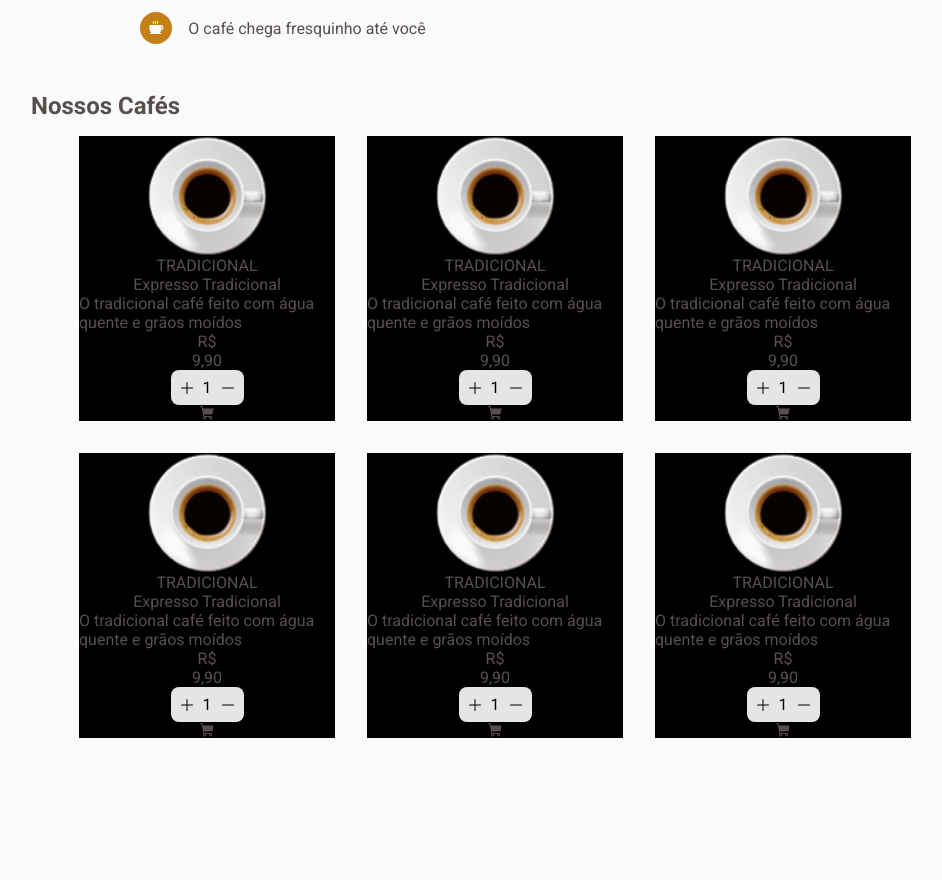
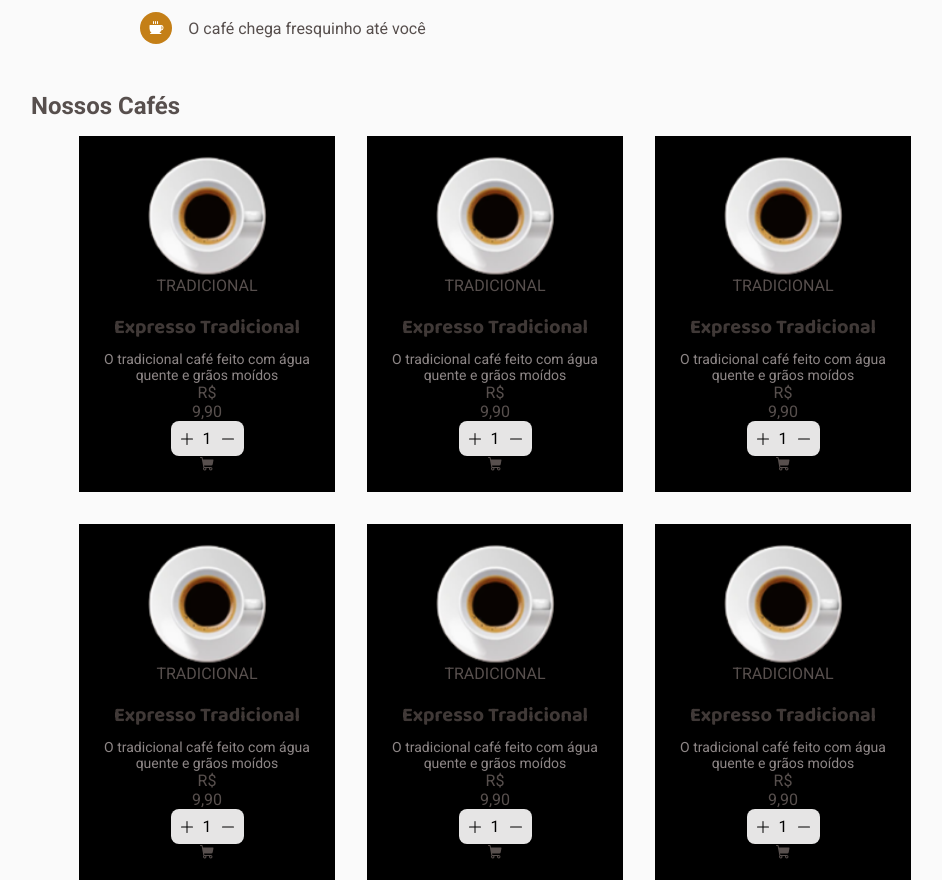
Before and after one commit to caiolemedev/Rocketseat_Desafios_CoffeDelivery, a React (Vite) app in the folder CoffeeDelivery/: page / in a window 1280 px wide. Shown: the part 660-1540 px from the top of the page, without its empty margins (129-1071 px from the left). Before the commit the page ends 1398 px from the top, so only its background shows below. Built offline with nearby package versions, Linux system fonts and the light colour scheme.

Commit message:
adding coffee card style
adding coffee card style

```diff
--- a/CoffeeDelivery/src/pages/Home/components/CoffeeCard/index.tsx
+++ b/CoffeeDelivery/src/pages/Home/components/CoffeeCard/index.tsx
@@ -8,8 +8,8 @@ export function CoffeeCard() {
     <CoffeeCountainer>
       <img src={expresso} alt="expresso" />
       <p>TRADICIONAL</p>
-      <p>Expresso Tradicional</p>
-      <p>O tradicional café feito com água quente e grãos moídos</p>
+      <p className='CoffeeName'>Expresso Tradicional</p>
+      <p className='CoffeeDescription'>O tradicional café feito com água quente e grãos moídos</p>
       <span>R$</span><span>9,90</span>
 
       <ButtonContainer>
--- a/CoffeeDelivery/src/pages/Home/components/CoffeeCard/styles.ts
+++ b/CoffeeDelivery/src/pages/Home/components/CoffeeCard/styles.ts
@@ -11,10 +11,32 @@ export const CoffeeCountainer = styled.div`
   justify-content: center;
   flex-direction: column;
   flex-wrap: wrap;
+  padding: 1.25rem;
 
   img {
     width: 7.5rem;
   }
+
+  .CoffeeName {
+    margin-top: 1rem;
+    font-family: "Baloo 2";
+    font-size: 1.25rem;
+    font-weight: 700;
+    text-align: center;
+    color: ${props => props.theme["base-subtitle"]};
+  }
+
+  .CoffeeDescription {
+    margin-top: 0.5rem;
+    font-size: 0.875rem;
+    text-align: center;
+    color: ${props => props.theme["base-label"]};
+  }
+`
+
+export const CoffeeType = styled.div`
+  color: ${props => props.theme["yellow-dark"]};
+
 `
 
 export const ButtonContainer = styled.button`
```
